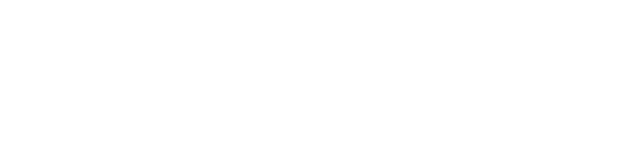
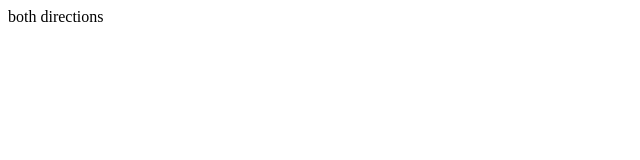
Before and after one commit to ellericcardi/DonutShopProject, a plain HTML site: page index.html in a window 1280 px wide. Shown: the whole page, without its empty margins (0-640 px from the left). Drawn offline with Linux system fonts and the light colour scheme.

Commit message:
Update index.html
making sure it goes both ways and refamiliarizing myself with github

```diff
--- a/index.html
+++ b/index.html
@@ -6,6 +6,6 @@
     <title>Document</title>
 </head>
 <body>
-
+    both directions
 </body>
 </html>
```
